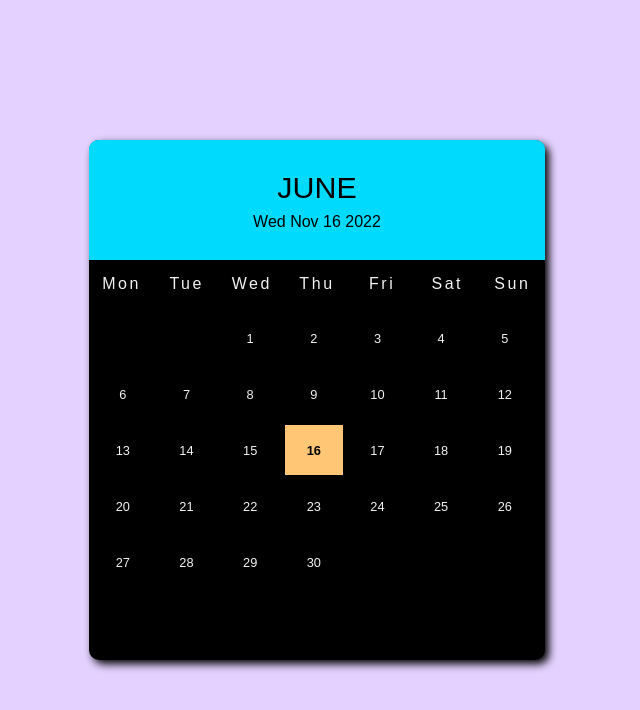
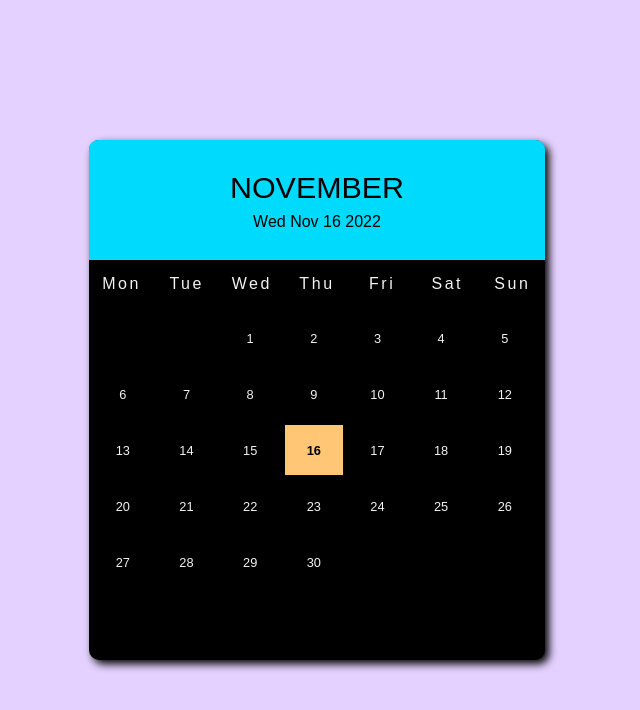
Before and after one commit to marcinsuski/monthly-calendar, a plain HTML site: page index.html in a window 1280 px wide. Shown: the whole page, without its empty margins (323-963 px from the left). Drawn offline with Linux system fonts and the light colour scheme.

Commit message:
initial js

```diff
--- a/index.html
+++ b/index.html
@@ -13,7 +13,7 @@
       <div class="calendar">
         <div class="month">
           <div class="date">
-            <h1>June</h1>
+            <h1></h1>
             <p>Wed Nov 16 2022</p>
           </div>
         </div>
--- a/src/script.js
+++ b/src/script.js
@@ -0,0 +1,23 @@
+const monthIndex = new Date().getMonth()
+const monthName = document.querySelector('.date h1')
+const monthDetails = document.querySelector('.date p')
+
+console.log(monthIndex)
+
+const months = [
+  'January',
+  'February',
+  'March',
+  'April',
+  'May',
+  'June',
+  'July',
+  'August',
+  'September',
+  'October',
+  'November',
+  'December',
+]
+
+monthName.innerText = months[monthIndex]
+// monthDetails.innerText = months[monthIndex]
```
